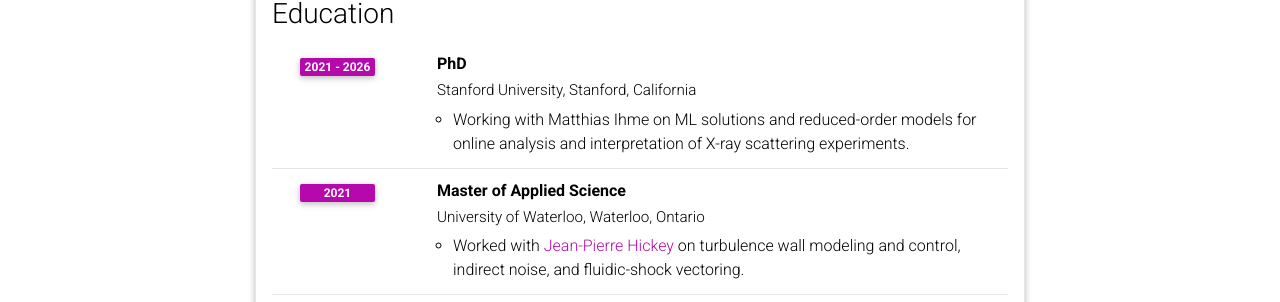
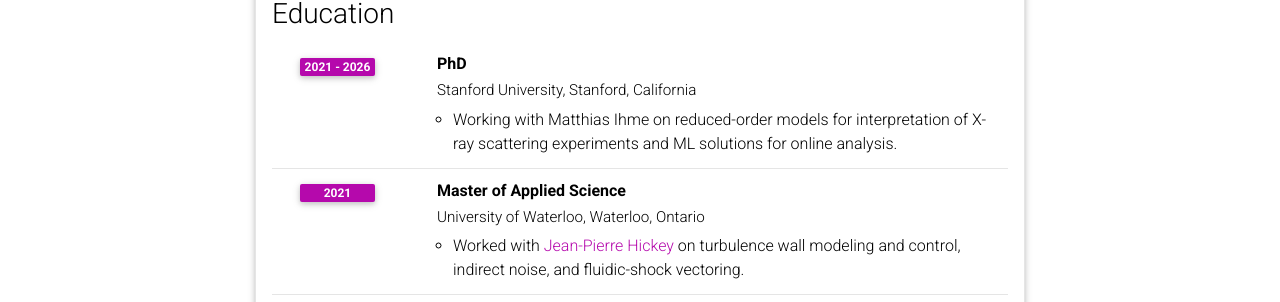
Before and after one commit to kyounes14/kyounes14.github.io, a Jekyll site: the page built from _pages/cv.md, in a window 1280 px wide and 1070 px high. Shown: the part 398-700 px from the top of the window. Built offline with Jekyll 4.4.1, drawn with Linux system fonts in a browser that asks for light colours; full-size pictures stand in for the smaller copies a plugin makes; comment, search, counter and statistics services are not loaded; a style sheet for code colours, icons or effects is not loaded.

Commit message:
clean up

```diff
--- a/_data/cv.yml
+++ b/_data/cv.yml
@@ -11,7 +11,7 @@
       institution: Stanford University, Stanford, California
       year: 2021 - 2026
       description:
-        - Working with Matthias Ihme on ML solutions and reduced-order models for online analysis and interpretation of X-ray scattering experiments.
+        - Working with Matthias Ihme on reduced-order models for interpretation of X-ray scattering experiments and ML solutions for online analysis.
     - title: Master of Applied Science
       institution: University of Waterloo, Waterloo, Ontario
       year: 2021
```
Also changed, not shown: _pages/about.md (+1 -1 lines), _pages/cv.md (+1 -1 lines), _pages/publications.md (+1 -1 lines), assets/bibliography/2018-12-22-distill.bib (deleted, +0 -7 lines), 2 other files.
